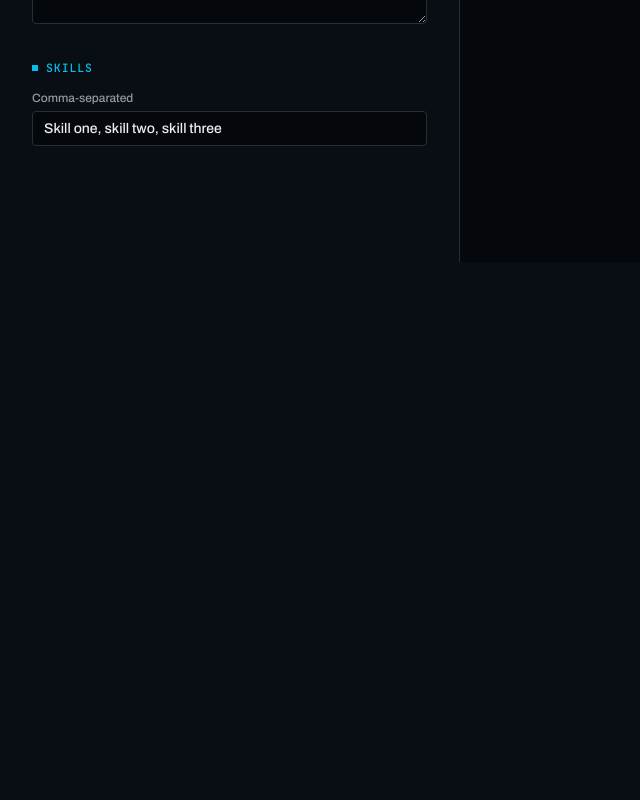
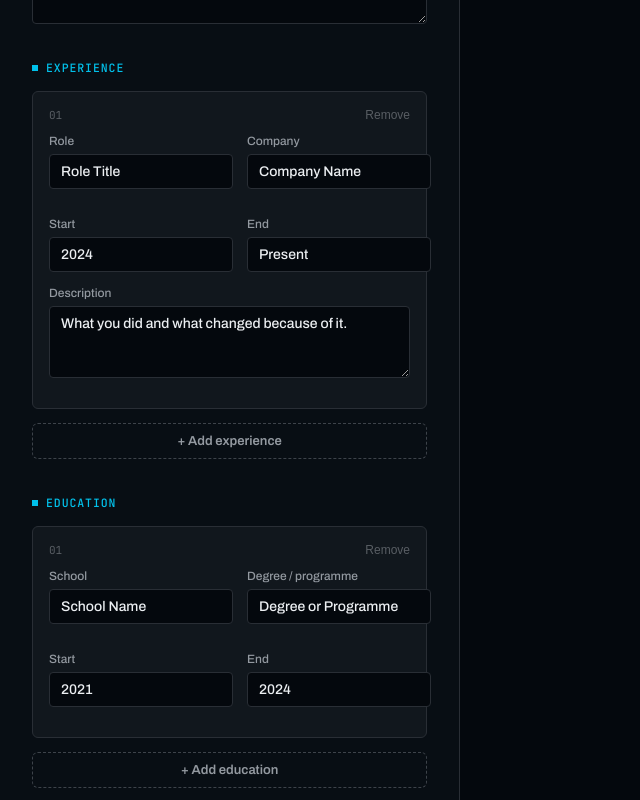
Before and after one commit to mackan21/cv-builder, a React (Vite) app: page / in a window 1280 px wide. Shown: the part 580-1380 px from the top of the page, without its empty margins (0-640 px from the left). Before the commit the page ends 842 px from the top, so only its background shows below. Built offline with nearby package versions, Linux system fonts and the light colour scheme.

Commit message:
feat: add repeatable experience and education sections

```diff
--- a/src/App.tsx
+++ b/src/App.tsx
@@ -1,6 +1,8 @@
 import styles from './App.module.css'
 import { PersonalSection } from './components/PersonalSection'
 import { SummarySection } from './components/SummarySection'
+import { ExperienceSection } from './components/ExperienceSection'
+import { EducationSection } from './components/EducationSection'
 import { SkillsSection } from './components/SkillsSection'
 
 function App() {
@@ -28,6 +30,8 @@ function App() {
           <div className={styles.panelLabel}>editor</div>
           <PersonalSection />
           <SummarySection />
+          <ExperienceSection />
+          <EducationSection />
           <SkillsSection />
         </div>
         <div className={styles.previewPanel}>
--- /dev/null
+++ b/src/components/EducationSection.tsx
@@ -0,0 +1,68 @@
+import { useCVStore } from '../store/cvStore'
+import formStyles from '../styles/form.module.css'
+import listStyles from '../styles/list.module.css'
+
+export function EducationSection() {
+  const education = useCVStore((state) => state.data.education)
+  const addEducation = useCVStore((state) => state.addEducation)
+  const updateEducation = useCVStore((state) => state.updateEducation)
+  const removeEducation = useCVStore((state) => state.removeEducation)
+
+  return (
+    <section className={formStyles.section}>
+      <h2 className={formStyles.sectionTitle}>Education</h2>
+      {education.map((item, index) => (
+        <div key={item.id} className={listStyles.entry}>
+          <div className={listStyles.entryHead}>
+            <span className={listStyles.entryIndex}>{String(index + 1).padStart(2, '0')}</span>
+            <button
+              type="button"
+              className={listStyles.removeButton}
+              onClick={() => removeEducation(item.id)}
+              aria-label="Remove this education entry"
+            >
+              Remove
+            </button>
+          </div>
+          <div className={formStyles.grid}>
+            <div className={formStyles.field}>
+              <label className={formStyles.label}>School</label>
+              <input
+                className={formStyles.input}
+                value={item.school}
+                onChange={(e) => updateEducation(item.id, { school: e.target.value })}
+              />
+            </div>
+            <div className={formStyles.field}>
+              <label className={formStyles.label}>Degree / programme</label>
+              <input
+                className={formStyles.input}
+                value={item.degree}
+                onChange={(e) => updateEducation(item.id, { degree: e.target.value })}
+              />
+            </div>
+            <div className={formStyles.field}>
+              <label className={formStyles.label}>Start</label>
+              <input
+                className={formStyles.input}
+                value={item.start}
+                onChange={(e) => updateEducation(item.id, { start: e.target.value })}
+              />
+            </div>
+            <div className={formStyles.field}>
+              <label className={formStyles.label}>End</label>
+              <input
+                className={formStyles.input}
+                value={item.end}
+                onChange={(e) => updateEducation(item.id, { end: e.target.value })}
+              />
+            </div>
+          </div>
+        </div>
+      ))}
+      <button type="button" className={listStyles.addButton} onClick={addEducation}>
+        + Add education
+      </button>
+    </section>
+  )
+}
--- /dev/null
+++ b/src/components/ExperienceSection.tsx
@@ -0,0 +1,77 @@
+import { useCVStore } from '../store/cvStore'
+import formStyles from '../styles/form.module.css'
+import listStyles from '../styles/list.module.css'
+
+export function ExperienceSection() {
+  const experience = useCVStore((state) => state.data.experience)
+  const addExperience = useCVStore((state) => state.addExperience)
+  const updateExperience = useCVStore((state) => state.updateExperience)
+  const removeExperience = useCVStore((state) => state.removeExperience)
+
+  return (
+    <section className={formStyles.section}>
+      <h2 className={formStyles.sectionTitle}>Experience</h2>
+      {experience.map((item, index) => (
+        <div key={item.id} className={listStyles.entry}>
+          <div className={listStyles.entryHead}>
+            <span className={listStyles.entryIndex}>{String(index + 1).padStart(2, '0')}</span>
+            <button
+              type="button"
+              className={listStyles.removeButton}
+              onClick={() => removeExperience(item.id)}
+              aria-label="Remove this experience"
+            >
+              Remove
+            </button>
+          </div>
+          <div className={formStyles.grid}>
+            <div className={formStyles.field}>
+              <label className={formStyles.label}>Role</label>
+              <input
+                className={formStyles.input}
+                value={item.role}
+                onChange={(e) => updateExperience(item.id, { role: e.target.value })}
+              />
+            </div>
+            <div className={formStyles.field}>
+              <label className={formStyles.label}>Company</label>
+              <input
+                className={formStyles.input}
+                value={item.company}
+                onChange={(e) => updateExperience(item.id, { company: e.target.value })}
+              />
+            </div>
+            <div className={formStyles.field}>
+              <label className={formStyles.label}>Start</label>
+              <input
+                className={formStyles.input}
+                value={item.start}
+                onChange={(e) => updateExperience(item.id, { start: e.target.value })}
+              />
+            </div>
+            <div className={formStyles.field}>
+              <label className={formStyles.label}>End</label>
+              <input
+                className={formStyles.input}
+                value={item.end}
+                onChange={(e) => updateExperience(item.id, { end: e.target.value })}
+              />
+            </div>
+          </div>
+          <div className={formStyles.field}>
+            <label className={formStyles.label}>Description</label>
+            <textarea
+              className={formStyles.textarea}
+              value={item.description}
+              onChange={(e) => updateExperience(item.id, { description: e.target.value })}
+              rows={3}
+            />
+          </div>
+        </div>
+      ))}
+      <button type="button" className={listStyles.addButton} onClick={addExperience}>
+        + Add experience
+      </button>
+    </section>
+  )
+}
--- /dev/null
+++ b/src/styles/list.module.css
@@ -0,0 +1,55 @@
+.entry {
+  border: 1px solid var(--border);
+  border-radius: 6px;
+  padding: 16px;
+  margin-bottom: 14px;
+  background: var(--panel);
+}
+
+.entryHead {
+  display: flex;
+  align-items: center;
+  justify-content: space-between;
+  margin-bottom: 12px;
+}
+
+.entryIndex {
+  font-family: var(--font-mono);
+  font-size: 11px;
+  color: var(--ink-faint);
+}
+
+.removeButton {
+  background: none;
+  border: none;
+  padding: 0;
+  color: var(--ink-faint);
+  font-size: 12px;
+  cursor: pointer;
+  transition: color 0.15s;
+}
+
+.removeButton:hover {
+  color: var(--accent);
+}
+
+.addButton {
+  width: 100%;
+  padding: 10px;
+  border: 1.5px dashed var(--border-strong);
+  border-radius: 6px;
+  background: none;
+  color: var(--ink-muted);
+  font-family: var(--font-ui);
+  font-size: 13px;
+  font-weight: 600;
+  cursor: pointer;
+  transition:
+    border-color 0.15s,
+    color 0.15s;
+}
+
+.addButton:hover {
+  border-color: var(--accent);
+  color: var(--accent);
+}
```
